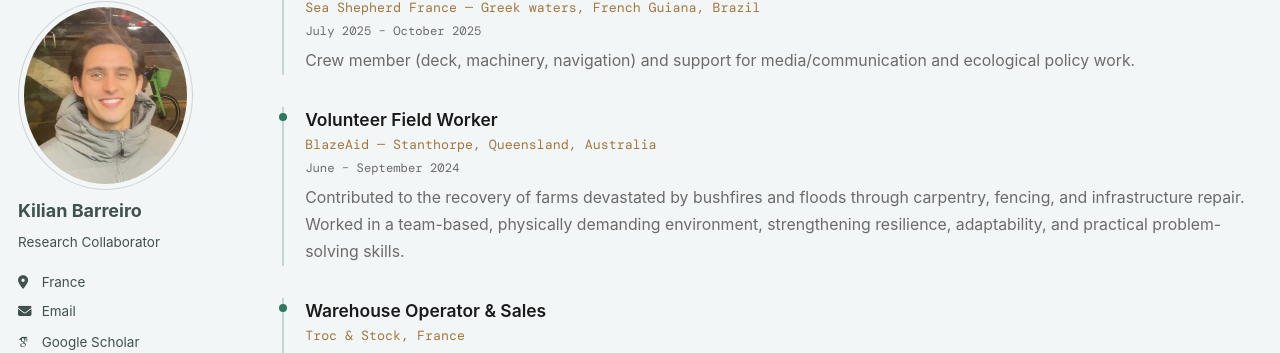
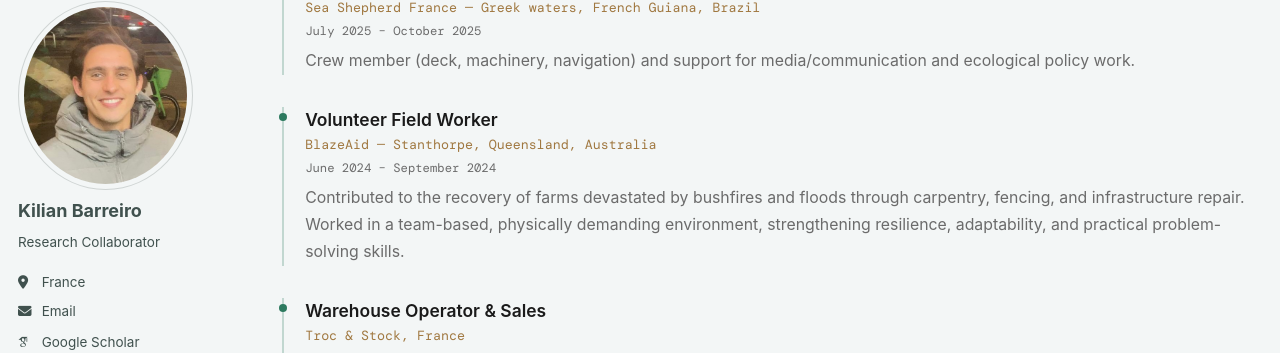
Before and after one commit to KilianBARREIRO/KilianBARREIRO.github.io, a Jekyll site: the page built from _pages/cv.md, in a window 1280 px wide and 900 px high, scrolled down 1261 px. Shown: the part 100-453 px from the top of the window. Built offline with Jekyll 4.4.1, drawn with Linux system fonts in a browser that asks for light colours; some web fonts are replaced; a script bundle is joined from its source files by our own code; library files that are not in the unit come from our copies.

Commit message:
Update cv.md

```diff
--- a/_pages/cv.md
+++ b/_pages/cv.md
@@ -263,7 +263,7 @@ redirect_from:
 <div class="kb-timeline-item">
   <div class="kb-timeline-degree">Volunteer Field Worker</div>
   <div class="kb-timeline-institution">BlazeAid — Stanthorpe, Queensland, Australia</div>
-  <div class="kb-timeline-date">June – September 2024</div>
+  <div class="kb-timeline-date">June 2024 – September 2024</div>
   <div class="kb-timeline-detail">
     Contributed to the recovery of farms devastated by bushfires and floods through carpentry, fencing, and infrastructure repair.
     Worked in a team-based, physically demanding environment, strengthening resilience, adaptability, and practical problem-solving skills.
```
